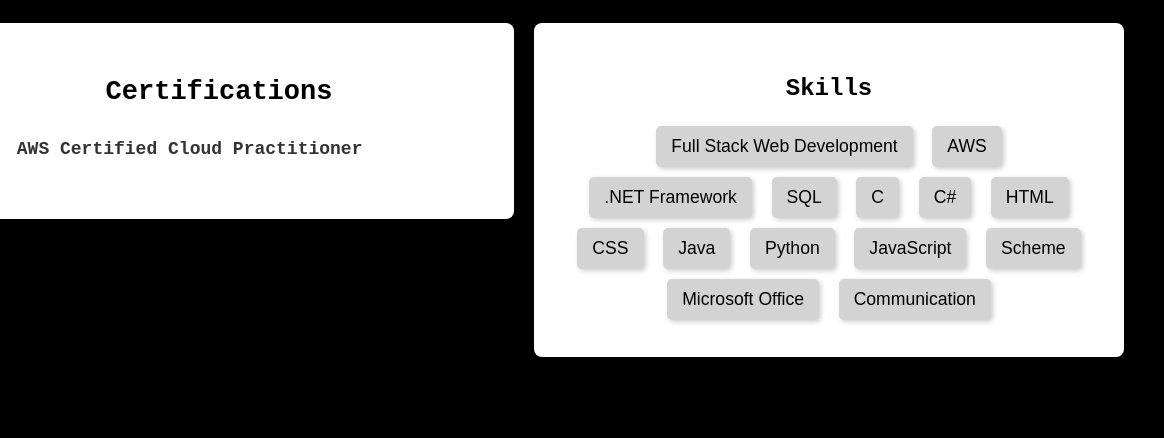
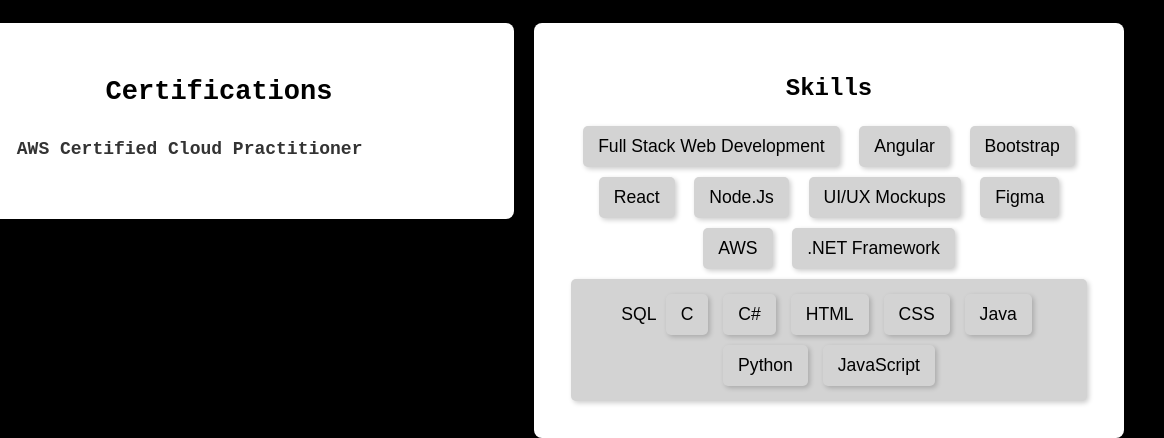
Before and after one commit to Rorozco11/PersonalResumeWebsite, a plain HTML site: page index.html in a window 1280 px wide. Shown: the part 2958-3396 px from the top of the page, 116-1280 px from the left. Drawn offline with Linux system fonts and the light colour scheme.

Commit message:
Changed skills

```diff
--- a/index.html
+++ b/index.html
@@ -209,9 +209,15 @@
             <h2>Skills</h2>
             <div class="skills">
                 <span class="skill-box">Full Stack Web Development</span>
+                <span class="skill-box">Angular</span>
+                <span class="skill-box">Bootstrap</span>
+                <span class="skill-box">React</span>
+                <span class="skill-box">Node.Js</span>
+                <span class="skill-box">UI/UX Mockups</span>
+                <span class="skill-box">Figma</span>
                 <span class="skill-box">AWS</span>
                 <span class="skill-box">.NET Framework</span>
-                <span class="skill-box">SQL</span>
+                <span class="skill-box">SQL</san>
                 <span class="skill-box">C</span>
                 <span class="skill-box">C#</span>
                 <span class="skill-box">HTML</span>
@@ -219,9 +225,6 @@
                 <span class="skill-box">Java</span>
                 <span class="skill-box">Python</span>
                 <span class="skill-box">JavaScript</span>
-                <span class="skill-box">Scheme</span>
-                <span class="skill-box">Microsoft Office</span>
-                <span class="skill-box">Communication</span>
             </div>
         </div>
     </section>
```
Also changed, not shown: 2 other files.
